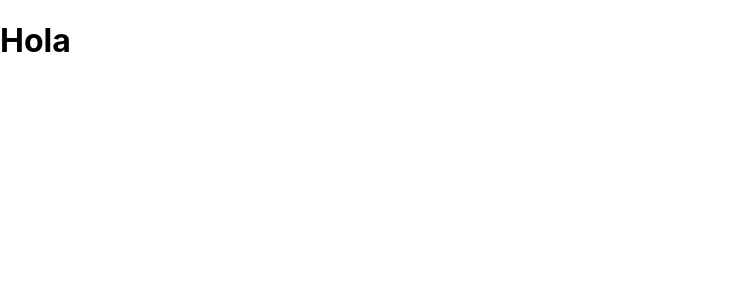
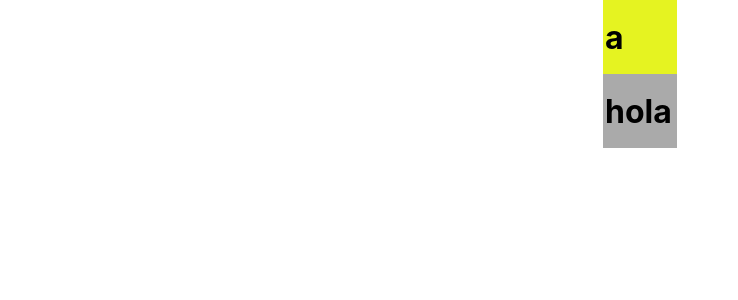
Before and after one commit to mgomez08/wordle-game, a React (Create React App) app: page / in a window 1280 px wide. Shown: the top 300 px of the page, without its empty margins (0-738 px from the left). Built offline with nearby package versions, Linux system fonts and the light colour scheme.

Commit message:
Import Box component in WordleApp

```diff
--- a/src/WordleApp.tsx
+++ b/src/WordleApp.tsx
@@ -1,3 +1,10 @@
+import { Box } from "./components/Box/Box";
+
 export default function WordleApp() {
-  return <h1>Hola</h1>;
+  return (
+    <div>
+      <Box value="a" status="present" />
+      <Box value="hola" status="absent" />
+    </div>
+  );
 }
```
